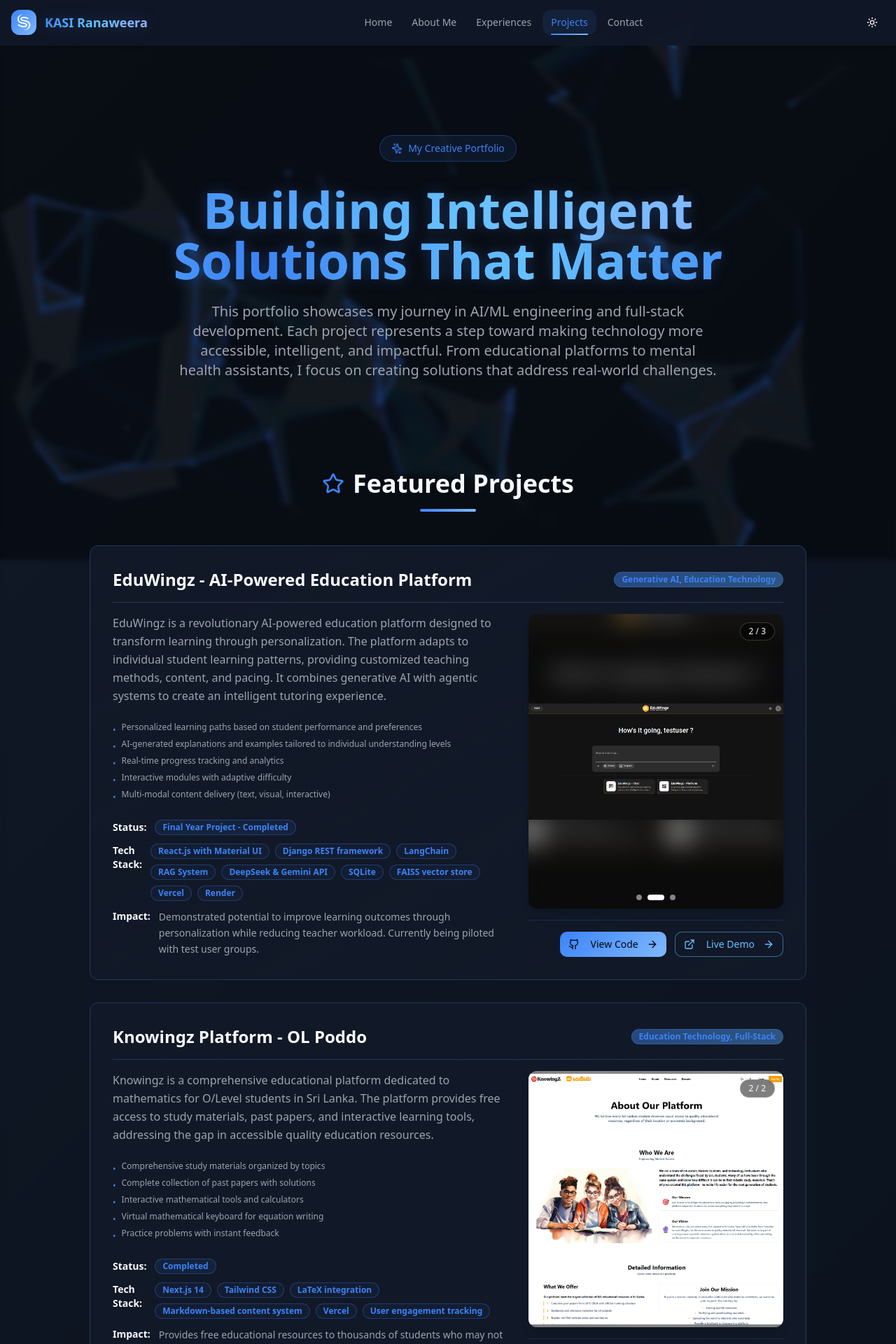
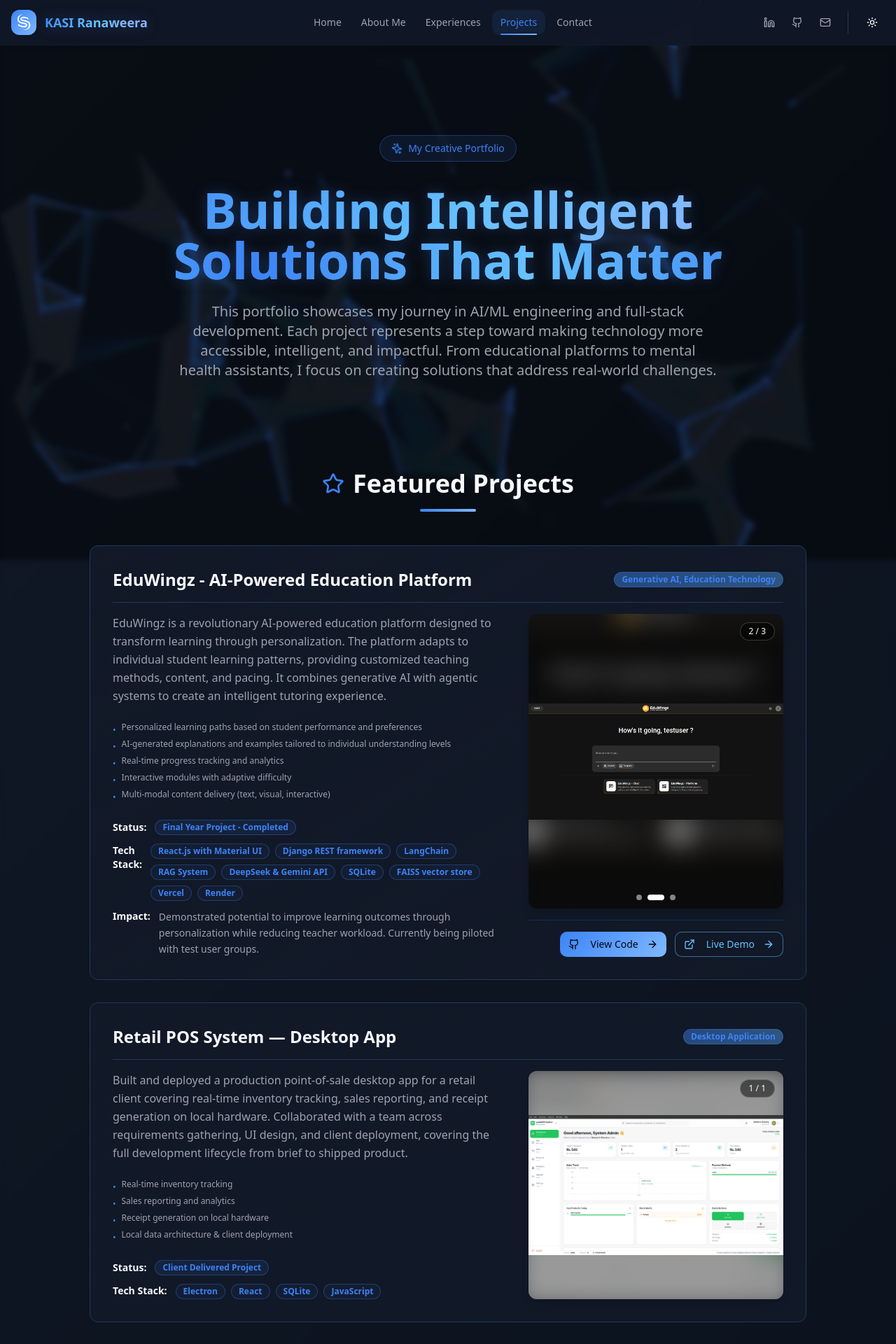
Before and after one commit to kasiranaweera/portfolio, a Next.js app: page /projects in a window 1280 px wide. Shown: the top 1920 px of the page at 70% size. Built offline with nearby package versions, Linux system fonts and the light colour scheme.

Commit message:
feat: add social links to header and project image support, and refine footer layout

```diff
--- a/src/components/Footer.jsx
+++ b/src/components/Footer.jsx
@@ -24,7 +24,7 @@ export default function Footer() {
           <div className="space-y-4 text-center md:text-left">
             <Link href="/" className="inline-flex items-center space-x-2 group">
               <div className="h-10 w-10 rounded bg-gradient-primary flex items-center justify-center font-bold text-xl transition-transform duration-300 group-hover:scale-110">
-              <Image src={Logo} alt="logo" width={36} height={36} className='object-cover' />
+                <Image src={Logo} alt="logo" width={36} height={36} className='object-cover' />
               </div>
               <span className="font-bold text-lg gradient-text">KASI Ranaweera</span>
             </Link>
@@ -67,34 +67,37 @@ export default function Footer() {
           {/* Social Links */}
           <div className="space-y-4 text-center md:text-right">
             <h3 className="text-lg font-semibold mb-4">Connect With Me</h3>
-            <div className="flex justify-center md:justify-end space-x-4">
+            <div className="flex justify-center md:justify-end gap-3 flex-wrap">
               <a
                 href="https://github.com/kasiranaweera"
                 target="_blank"
                 rel="noopener noreferrer"
-                className="p-3 rounded-full bg-primary/10 hover:bg-primary/20 text-primary transition-all duration-300 hover:scale-110 hover:shadow-lg group"
-                aria-label="GitHub"
+                className="p-3 rounded-full bg-primary/10 hover:bg-primary/20 text-primary transition-all duration-300 hover:scale-110 hover:shadow-lg group flex items-center justify-center"
+                title="GitHub"
               >
-                <Github className="w-5 h-5 group-hover:-translate-y-1 transition-transform" />
+                <span className="sr-only">GitHub</span>
+                <svg className="w-5 h-5 group-hover:-translate-y-1 transition-transform" fill="currentColor" viewBox="0 0 24 24"><path fillRule="evenodd" d="M12 2C6.477 2 2 6.484 2 12.017c0 4.425 2.865 8.18 6.839 9.504.5.092.682-.217.682-.483 0-.237-.008-.868-.013-1.703-2.782.605-3.369-1.343-3.369-1.343-.454-1.158-1.11-1.466-1.11-1.466-.908-.62.069-.608.069-.608 1.003.07 1.531 1.032 1.531 1.032.892 1.53 2.341 1.088 2.91.832.092-.647.35-1.088.636-1.338-2.22-.253-4.555-1.113-4.555-4.951 0-1.093.39-1.988 1.029-2.688-.103-.253-.446-1.272.098-2.65 0 0 .84-.27 2.75 1.026A9.564 9.564 0 0112 6.844c.85.004 1.705.115 2.504.337 1.909-1.296 2.747-1.027 2.747-1.027.546 1.379.202 2.398.1 2.651.64.7 1.028 1.595 1.028 2.688 0 3.848-2.339 4.695-4.566 4.943.359.309.678.92.678 1.855 0 1.338-.012 2.419-.012 2.747 0 .268.18.58.688.482A10.019 10.019 0 0022 12.017C22 6.484 17.522 2 12 2z" clipRule="evenodd" /></svg>
               </a>
               <a
                 href="https://www.linkedin.com/in/kasi-ranaweera"
                 target="_blank"
                 rel="noopener noreferrer"
-                className="p-3 rounded-full bg-accent/10 hover:bg-accent/20 text-accent transition-all duration-300 hover:scale-110 hover:shadow-lg group"
-                aria-label="LinkedIn"
+                className="p-3 rounded-full bg-[#0077b5]/10 hover:bg-[#0077b5]/20 text-[#0077b5] transition-all duration-300 hover:scale-110 hover:shadow-lg group flex items-center justify-center"
+                title="LinkedIn"
               >
+                <span className="sr-only">LinkedIn</span>
                 <Linkedin className="w-5 h-5 group-hover:-translate-y-1 transition-transform" />
               </a>
               <Link
                 href="/contact"
-                className="p-3 rounded-full bg-secondary/10 hover:bg-secondary/20 text-secondary-foreground transition-all duration-300 hover:scale-110 hover:shadow-lg group"
-                aria-label="Email"
+                className="p-3 rounded-full bg-secondary/10 hover:bg-secondary/20 text-secondary-foreground transition-all duration-300 hover:scale-110 hover:shadow-lg group flex items-center justify-center"
+                title="Email"
               >
+                <span className="sr-only">Email</span>
                 <Mail className="w-5 h-5 group-hover:-translate-y-1 transition-transform" />
               </Link>
             </div>
-            <p className="text-muted-foreground text-sm">
+            <p className="text-muted-foreground text-sm mt-4">
               Let's build something amazing
             </p>
           </div>
--- a/src/components/Header.jsx
+++ b/src/components/Header.jsx
@@ -5,7 +5,7 @@ import Link from 'next/link';
 import { usePathname } from 'next/navigation';
 import Image from 'next/image';
 import { Button } from '@/components/ui/button';
-import { Moon, Sun, Menu, X } from 'lucide-react';
+import { Moon, Sun, Menu, X, Github, Linkedin, Mail } from 'lucide-react';
 import { useTheme } from 'next-themes';
 import { cn } from '@/lib/utils';
 
@@ -48,11 +48,10 @@ const Header = () => {
   if (!mounted) return null;
 
   return (
-    <header className={`sticky top-0 z-50 w-full transition-all duration-300 ${
-      isScrolled
-        ? "border-b border-border/20 bg-background/98 backdrop-blur-xl supports-[backdrop-filter]:bg-background/95 shadow-xl"
-        : "border-b border-border/10 bg-background/90 backdrop-blur-lg"
-    }`}>
+    <header className={`sticky top-0 z-50 w-full transition-all duration-300 ${isScrolled
+      ? "border-b border-border/20 bg-background/98 backdrop-blur-xl supports-[backdrop-filter]:bg-background/95 shadow-xl"
+      : "border-b border-border/10 bg-background/90 backdrop-blur-lg"
+      }`}>
       <div className="container mx-auto px-4">
         <div className="flex h-16 items-center justify-between">
           {/* Logo */}
@@ -90,8 +89,37 @@ const Header = () => {
             ))}
           </nav>
 
-          {/* Theme Toggle & Mobile Menu */}
+          {/* Social Links, Theme Toggle & Mobile Menu */}
           <div className="flex items-center space-x-2">
+            {/* Desktop Social Links */}
+            <div className="hidden md:flex items-center space-x-2 mr-2 border-r border-border pr-4">
+              <a
+                href="https://www.linkedin.com/in/kasi-ranaweera"
+                target="_blank"
+                rel="noopener noreferrer"
+                className="w-8 h-8 flex items-center justify-center rounded-lg hover:bg-[#0077b5]/10 text-muted-foreground hover:text-[#0077b5] transition-colors"
+                title="LinkedIn"
+              >
+                <Linkedin className="w-4 h-4" />
+              </a>
+              <a
+                href="https://github.com/kasiranaweera"
+                target="_blank"
+                rel="noopener noreferrer"
+                className="w-8 h-8 flex items-center justify-center rounded-lg hover:bg-primary/10 text-muted-foreground hover:text-primary transition-colors"
+                title="GitHub"
+              >
+                <Github className="w-4 h-4" />
+              </a>
+              <Link
+                href="/contact"
+                className="w-8 h-8 flex items-center justify-center rounded-lg hover:bg-secondary/10 text-muted-foreground hover:text-secondary-foreground transition-colors"
+                title="Contact"
+              >
+                <Mail className="w-4 h-4" />
+              </Link>
+            </div>
+
             {/* Theme Toggle Button */}
             <Button
               variant="ghost"
--- a/src/pages/Projects.jsx
+++ b/src/pages/Projects.jsx
@@ -27,6 +27,7 @@ import imgp32 from "../../assets/img-p32.jpeg";
 import imgp41 from "../../assets/img-p41.png";
 import imgp42 from "../../assets/img-p42.png";
 import imgp51 from "../../assets/img-p51.png";
+import imgp61 from "../../assets/img-p61.jpeg";
 
 const ProjectCarouselCard = ({ project, openModal }) => {
   const [currentImageIndex, setCurrentImageIndex] = useState(0);
@@ -196,11 +197,10 @@ const ProjectCarouselCard = ({ project, openModal }) => {
                           e.stopPropagation();
                           setCurrentImageIndex(idx);
                         }}
-                        className={`h-2 rounded-full transition-all duration-300 ${
-                          idx === currentImageIndex
-                            ? "bg-white w-6"
-                            : "bg-white/50 w-2 hover:bg-white/70"
-                        }`}
+                        className={`h-2 rounded-full transition-all duration-300 ${idx === currentImageIndex
+                          ? "bg-white w-6"
+                          : "bg-white/50 w-2 hover:bg-white/70"
+                          }`}
                         aria-label={`Go to image ${idx + 1}`}
                       />
                     ))}
@@ -254,6 +254,20 @@ const ProjectCarouselCard = ({ project, openModal }) => {
 };
 
 const Projects = () => {
+  const [activeCategory, setActiveCategory] = useState("All");
+  const categoriesList = ["All", "AI Projects", "Web Applications", "Other"];
+
+  const filterProject = (project) => {
+    if (activeCategory === "All") return true;
+    const cat = project.category?.toLowerCase() || "";
+    if (activeCategory === "AI Projects") return cat.includes("ai") || cat.includes("generative") || cat.includes("machine learning") || cat.includes("deep learning") || cat.includes("dl");
+    if (activeCategory === "Web Applications") return cat.includes("web") || cat.includes("full-stack") || cat.includes("saas") || cat.includes("sltc") || cat.includes("education technology");
+    // if (activeCategory === "Mobile Applications") return cat.includes("mobile") || cat.includes("android") || cat.includes("ios");
+    // if (activeCategory === "Desktop Apps") return cat.includes("desktop");
+    if (activeCategory === "Other") return !cat.includes("ai") && !cat.includes("generative") && !cat.includes("machine learning") && !cat.includes("deep learning") && !cat.includes("dl") && !cat.includes("web") && !cat.includes("full-stack") && !cat.includes("saas") && !cat.includes("sltc") && !cat.includes("education technology") && !cat.includes("mobile") && !cat.includes("android") && !cat.includes("ios") && !cat.includes("desktop");
+    return true;
+  };
+
   const featuredProjects = [
     {
       title: "EduWingz - AI-Powered Education Platform",
@@ -287,6 +301,23 @@ const Projects = () => {
       images: [imgp11, imgp12, imgp13],
       impact:
         "Demonstrated potential to improve learning outcomes through personalization while reducing teacher workload. Currently being piloted with test user groups.",
+    },{
+      title: "Retail POS System — Desktop App",
+      description:
+        "Built and deployed a production point-of-sale desktop app for a retail client covering real-time inventory tracking, sales reporting, and receipt generation on local hardware. Collaborated with a team across requirements gathering, UI design, and client deployment, covering the full development lifecycle from brief to shipped product.",
+      highlights: [
+        "Real-time inventory tracking",
+        "Sales reporting and analytics",
+        "Receipt generation on local hardware",
+        "Local data architecture & client deployment",
+      ],
+      category: "Desktop Application",
+      technologies: ["Electron", "React", "SQLite", "JavaScript"],
+      github: "",
+      live: "",
+      status: "Client Delivered Project",
+      teamSize: "Team Project",
+      images: [imgp61],
     },
 
     {
@@ -320,33 +351,7 @@ const Projects = () => {
       impact:
         "Provides free educational resources to thousands of students who may not have access to expensive tuition or study materials. Contributing to educational equality in Sri Lanka.",
     },
-    {
-      title: "AI Assistant with MCP Servers",
-      description:
-        "An advanced AI assistant built using the Model Context Protocol (MCP), demonstrating integration of multiple AI services and tools. This project explores the cutting-edge of agentic AI, where multiple specialized components work together to solve complex tasks.",
-      highlights: [
-        "Multi-tool integration through MCP protocol",
-        "LangChain orchestration for agent coordination",
-        "Groq integration for high-speed inference",
-        "Context-aware conversation management",
-        "Tool selection and execution",
-        "Error handling and fallback mechanisms",
-      ],
-      category: "Generative AI, Agentic Systems",
-      technologies: [
-        "LangChain",
-        "Groq",
-        "MCP",
-        "Python with async capabilities",
-      ],
-      github: "https://github.com/kasiranaweera/AI-Assistant-With-MCP-Servers",
-      live: "",
-      status: "Completed",
-      teamSize: "Solo Project",
-      images: [imgp51],
-      impact:
-        " Showcases the potential of agentic AI systems to perform complex tasks by leveraging multiple specialized tools. Lays groundwork for future AI assistants that can seamlessly integrate diverse capabilities.",
-    },
+
     {
       title: "HaiiBot - AI-powered chatbot platform",
       description:
@@ -372,16 +377,41 @@ const Projects = () => {
       teamSize: "Solo Project",
       images: [imgp41, imgp42],
     },
+  ];
+
+  const otherProjects = [
+    {
+      title: "AI Assistant with MCP Servers",
+      description:
+        "An advanced AI assistant built using the Model Context Protocol (MCP), demonstrating integration of multiple AI services and tools. This project explores the cutting-edge of agentic AI, where multiple specialized components work together to solve complex tasks.",
+      category: "Generative AI, Agentic Systems",
+      status: "Completed",
+      Features: [
+        "Multi-tool integration through MCP protocol",
+        "LangChain orchestration for agent coordination",
+        "Groq integration for high-speed inference",
+        "Context-aware conversation management",
+        "Tool selection and execution",
+      ],
+      technologies: [
+        "LangChain",
+        "Groq",
+        "MCP",
+        "Python with async capabilities",
+      ],
+      github: "https://github.com/kasiranaweera/AI-Assistant-With-MCP-Servers",
+    },
     {
       title: "A9teen Project",
       description:
         "Innovative Web3 digital marketplace concept blending blockchain technology with decentralized e-commerce.",
-      highlights: [
+      category: "SLTC Venture Program",
+      status: "Planning Phase",
+      Features: [
         "Ethereum-based smart contracts",
         "NFT functionalities for digital assets",
         "Focus on small business empowerment",
       ],
-      category: "SLTC Venture Program",
       technologies: [
         "Next JS",
         "Tailwind CSS",
@@ -389,15 +419,7 @@ const Projects = () => {
         "Smart Contracts",
         "Web3",
       ],
-      github: "",
-      live: "",
-      status: "Planning Phase",
-      teamSize: "Team Project",
-      images: [imgp31, imgp32],
     },
-  ];
-
-  const otherProjects = [
     {
       title: "Z-Score University Finder",
       category: "Machine Learning, Education",
@@ -627,11 +649,28 @@ const Projects = () => {
                       <Code2 className="w-8 h-8 mr-3 text-accent" />
                       Other Notable Projects
                     </h2>
-                    <div className="h-1 w-20 bg-gradient-primary mx-auto rounded-full"></div>
+                    <div className="h-1 w-20 bg-gradient-primary mx-auto rounded-full mb-8"></div>
+
+                    <div className="flex flex-wrap justify-center gap-3">
+                      {categoriesList.map((cat) => (
+                        <Button
+                          key={cat}
+                          size="sm"
+                          variant="outline"
+                          onClick={() => setActiveCategory(cat)}
+                          className={`rounded-full transition-all duration-300 ${activeCategory === cat
+                            ? "bg-gradient-primary text-white border-primary shadow-lg shadow-primary/30 hover:opacity-90"
+                            : "border-primary/20 text-foreground hover:bg-primary/5 hover:border-primary/50"
+                            }`}
+                        >
+                          {cat}
+                        </Button>
+                      ))}
+                    </div>
                   </div>
 
                   <div className="grid grid-cols-1 md:grid-cols-2 lg:grid-cols-2 gap-6">
-                    {otherProjects.map((project, index) => (
+                    {otherProjects.filter(filterProject).map((project, index) => (
                       <Card
                         key={index}
                         className="p-6 bg-gradient-to-br from-card/80 to-card/40 backdrop-blur-xl border-gradient-primary/30 hover:border-gradient-primary/60 transition-all duration-500 hover:shadow-2xl hover:scale-105 group cursor-pointer"
```
Also changed, not shown: assets/img-p61.jpeg (added), 1 other file (tests, documents, lock files or other folders).
